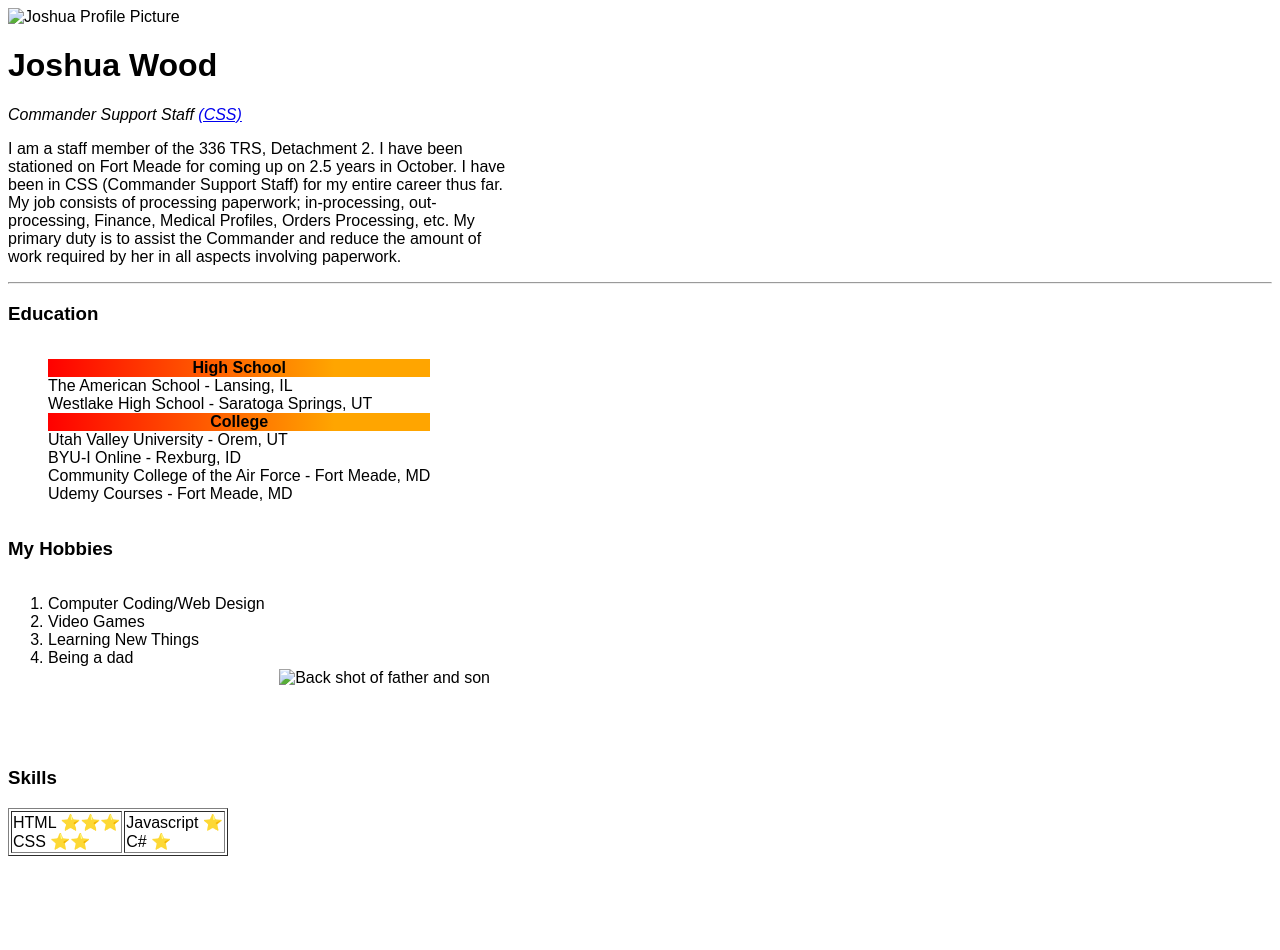
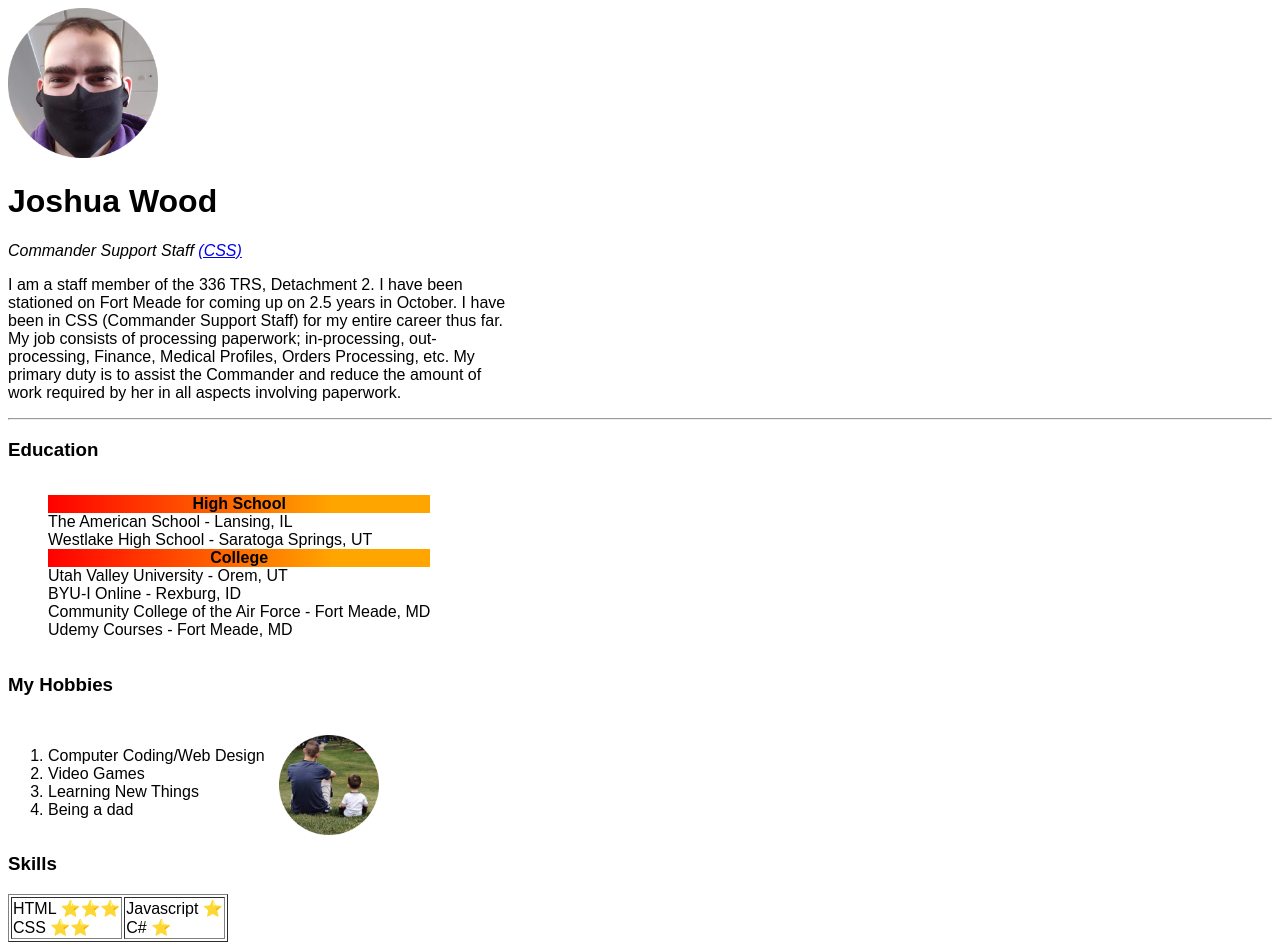
Before and after one commit to jjwood13/cv, a plain HTML site: page index.html in a window 1280 px wide. Before the commit the page ends 864 px from the top, so only its background shows below. Drawn offline with Linux system fonts and the light colour scheme.

Commit message:
Update index.html

```diff
--- a/index.html
+++ b/index.html
@@ -6,7 +6,7 @@
     <title> Josh's Personal Site</title>
   </head>
   <body>
-    <img src="img\wood-photo-2.png" alt="Joshua Profile Picture" height="150px" width="150px">
+    <img src="wood-photo-2.png" alt="Joshua Profile Picture" height="150px" width="150px">
     <h1>Joshua Wood</h1>
     <p><em>Commander Support Staff <a href="#">(CSS)</a></em></p>
     <div class="bio">
@@ -40,7 +40,7 @@
             <li class="hobby-list-item-1">Learning New Things</li>
             <li class="hobby-list-item-1">Being a dad</li>
           </ol>
-        <img src="img\wood-back-photo-2.png" alt="Back shot of father and son" height="100px" weight="100px" class="wood-back-photo">
+        <img src="wood-back-photo-2.png" alt="Back shot of father and son" height="100px" weight="100px" class="wood-back-photo">
         </div>
       </p>
 
```
